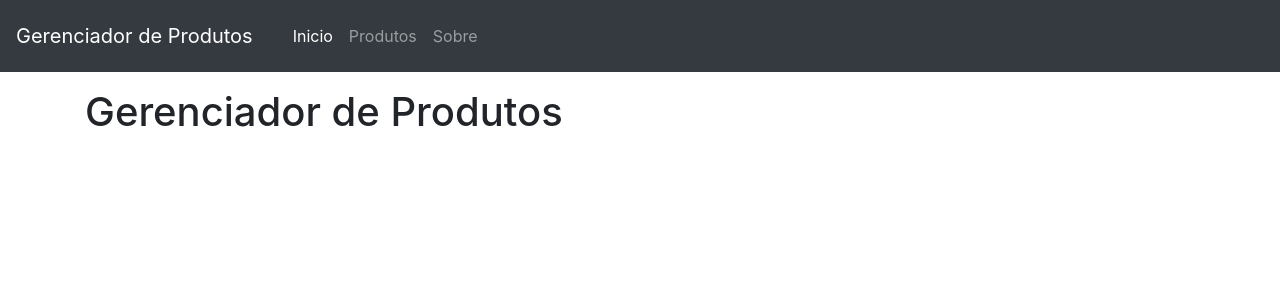
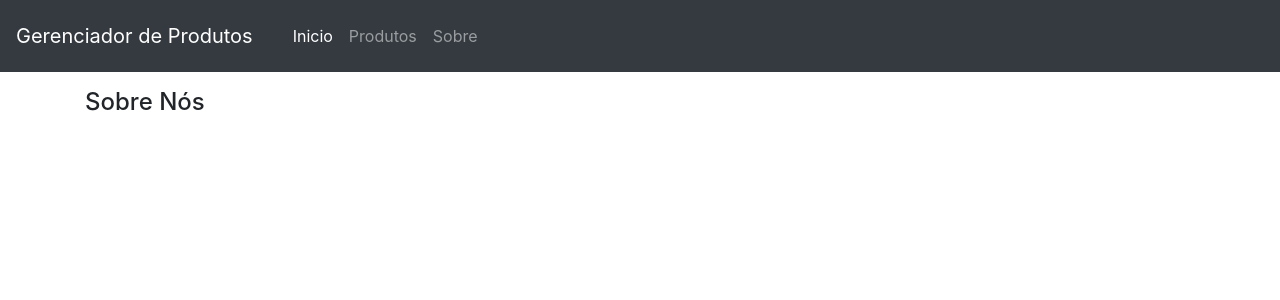
Before and after one commit to MarcioRamos90/gerenciador-de-produtos-devpleno, a React (Create React App) app: page /sobre in a window 1280 px wide. Shown: the top 300 px of the page. Built offline with nearby package versions, Linux system fonts and the light colour scheme.

Commit message:
configurando as primeiras rotas

```diff
--- a/package.json
+++ b/package.json
@@ -5,6 +5,7 @@
   "dependencies": {
     "react": "^16.6.3",
     "react-dom": "^16.6.3",
+    "react-router-dom": "^4.3.1",
     "react-scripts": "2.1.1"
   },
   "scripts": {
--- a/src/App.js
+++ b/src/App.js
@@ -1,8 +1,12 @@
 import React, { Component } from "react";
+import { BrowserRouter as Router, Route, Link } from "react-router-dom";
+import Home from "./Components/Home";
+import Sobre from "./Components/Sobre";
 
 class App extends Component {
   render() {
     return (
+      <Router>
         <div>
           <nav class="navbar navbar-expand-lg navbar-dark bg-dark">
             <a class="navbar-brand" href="/">
@@ -11,9 +15,9 @@ class App extends Component {
             <div class="navbar">
               <ul class="navbar-nav">
                 <li class="nav-item active">
-                <a class="nav-link" href="/">
+                  <Link class="nav-link" to="/">
                     Inicio
-                </a>
+                  </Link>
                 </li>
                 <li class="nav-item">
                   <a class="nav-link" href="/">
@@ -21,17 +25,19 @@ class App extends Component {
                   </a>
                 </li>
                 <li class="nav-item">
-                <a class="nav-link" href="/">
+                  <Link class="nav-link" to="/sobre">
                     Sobre
-                </a>
+                  </Link>
                 </li>
               </ul>
             </div>
           </nav>
           <div className="container mt-3">
-          <h1>Gerenciador de Produtos</h1>
+            <Route exact path="/" component={Home} />
+            <Route exact path="/sobre" component={Sobre} />
           </div>
         </div>
+      </Router>
     );
   }
 }
--- /dev/null
+++ b/src/Components/Home.js
@@ -0,0 +1,9 @@
+import React, { Component } from "react";
+
+class Home extends Component {
+  render() {
+    return <h4>Bem Vindo ao Gerenciador de Produto</h4>;
+  }
+}
+
+export default Home;
--- /dev/null
+++ b/src/Components/Sobre.js
@@ -0,0 +1,9 @@
+import React, { Component } from "react";
+
+class Sobre extends Component {
+  render() {
+    return <h4>Sobre Nós</h4>;
+  }
+}
+
+export default Sobre;
```
Also changed, not shown: 1 other file (tests, documents, lock files or other folders). Lines whose indentation alone changed are shown as unchanged.
